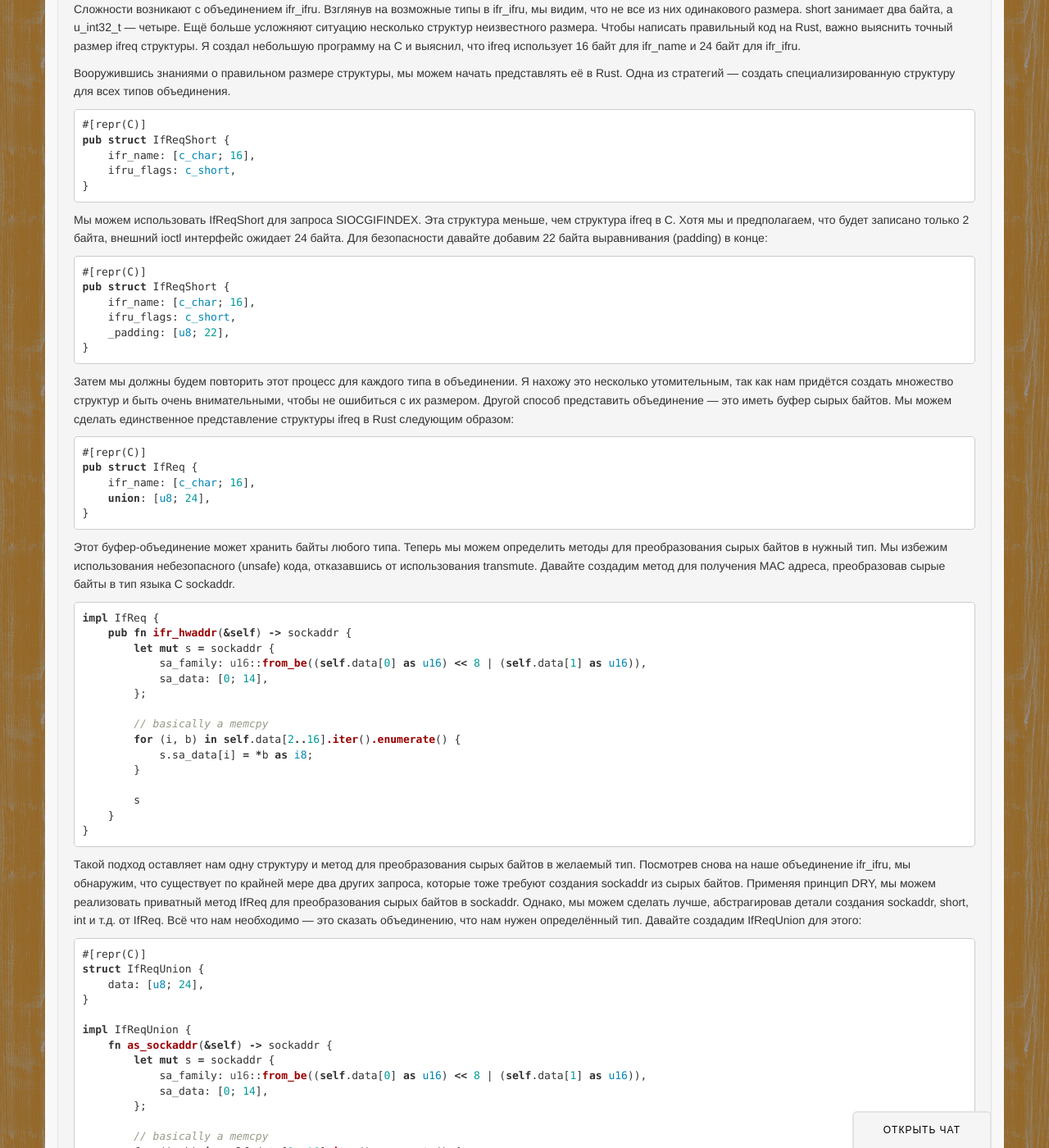
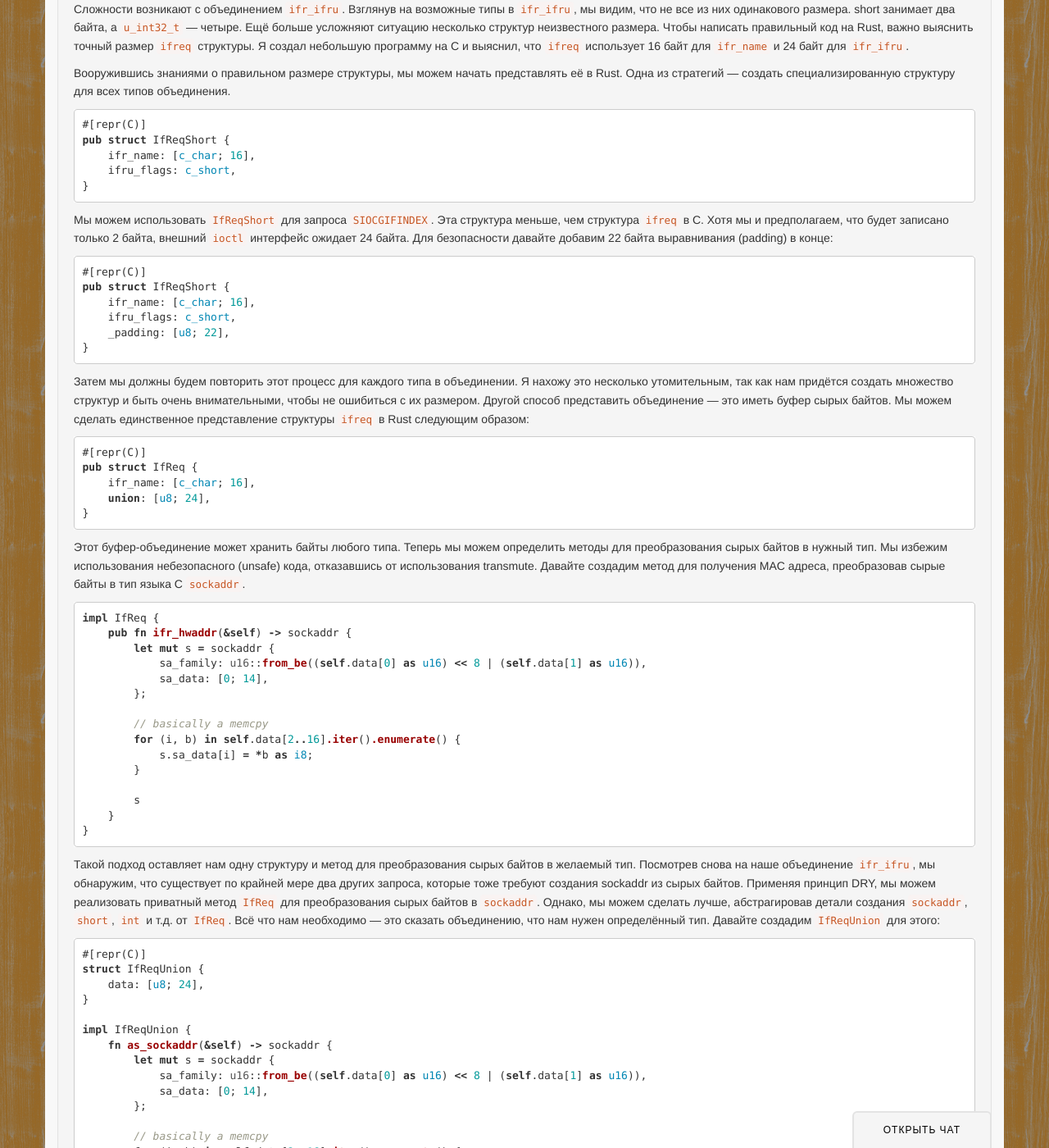
Before and after one commit to rust-lang-ru/rustycrate.ru, a Jekyll site: the page built from _posts/2016-04-18-working-with-c-unions-in-rust-ffi.md, in a window 1280 px wide and 1400 px high, scrolled down 975 px. Shown: the whole window at 82% size. Built offline with Jekyll 4.4.1, drawn with Linux system fonts in a browser that asks for light colours; nearby versions of some CDN libraries; Markdown is read by kramdown in place of the engine named in the settings; comment, search, counter and statistics services are not loaded; some of the changed text lies outside the part shown.

Commit message:
Огораживаем имена из кода

````diff
--- a/_posts/2016-04-18-working-with-c-unions-in-rust-ffi.md
+++ b/_posts/2016-04-18-working-with-c-unions-in-rust-ffi.md
@@ -22,8 +22,8 @@ excerpt: >
 
 Как пример, давайте получим MAC адрес, основанный на имени интерфейса. Перечислим действия, необходимые для его получения:
 - Указать тип запроса, который будет использоваться с ioctl. Если я хочу получить MAC (или аппаратный) адрес, я указываю SIOCGIFHWADDR.
-- Записать имя интерфейса (что-то типа eth0) в ifr_name.
-- Сделать запрос, используя ioctl. В результате удачного запроса данные запишутся в ifr_ifru.
+- Записать имя интерфейса (что-то типа eth0) в `ifr_name`.
+- Сделать запрос, используя ioctl. В результате удачного запроса данные запишутся в `ifr_ifru`.
 
 Если вас интересуют детали о получении MAC адреса, посмотрите эту [инструкцию](http://www.microhowto.info/howto/get_the_mac_address_of_an_ethernet_interface_in_c_using_siocgifhwaddr.html).
 
@@ -53,10 +53,10 @@ struct  ifreq {
 }
 ```
 
-Сложности возникают с объединением ifr_ifru. Взглянув на возможные типы в ifr_ifru, мы видим, что не все из них
-одинакового размера. short занимает два байта, а u_int32_t — четыре. Ещё больше усложняют ситуацию несколько структур
-неизвестного размера. Чтобы написать правильный код на Rust, важно выяснить точный размер ifreq структуры. Я создал
-небольшую программу на С и выяснил, что ifreq использует 16 байт для ifr_name и 24 байт для ifr_ifru.
+Сложности возникают с объединением `ifr_ifru`. Взглянув на возможные типы в `ifr_ifru`, мы видим, что не все из них
+одинакового размера. short занимает два байта, а `u_int32_t` — четыре. Ещё больше усложняют ситуацию несколько структур
+неизвестного размера. Чтобы написать правильный код на Rust, важно выяснить точный размер `ifreq` структуры. Я создал
+небольшую программу на С и выяснил, что `ifreq` использует 16 байт для `ifr_name` и 24 байт для `ifr_ifru`.
 
 Вооружившись знаниями о правильном размере структуры, мы можем начать представлять её в Rust. Одна из стратегий — создать
 специализированную структуру для всех типов объединения.
@@ -69,8 +69,8 @@ pub struct IfReqShort {
 }
 ```
 
-Мы можем использовать IfReqShort для запроса SIOCGIFINDEX. Эта структура меньше, чем структура ifreq в С. Хотя мы и
-предполагаем, что будет записано только 2 байта, внешний ioctl интерфейс ожидает 24 байта. Для безопасности давайте
+Мы можем использовать `IfReqShort` для запроса `SIOCGIFINDEX`. Эта структура меньше, чем структура `ifreq` в С. Хотя мы и
+предполагаем, что будет записано только 2 байта, внешний `ioctl` интерфейс ожидает 24 байта. Для безопасности давайте
 добавим 22 байта выравнивания (padding) в конце:
 
 ```rust
@@ -84,7 +84,7 @@ pub struct IfReqShort {
 
 Затем мы должны будем повторить этот процесс для каждого типа в объединении. Я нахожу это несколько утомительным, так как
 нам придётся создать множество структур и быть очень внимательными, чтобы не ошибиться с их размером. Другой способ
-представить объединение — это иметь буфер сырых байтов. Мы можем сделать единственное представление структуры ifreq в Rust следующим образом:
+представить объединение — это иметь буфер сырых байтов. Мы можем сделать единственное представление структуры `ifreq` в Rust следующим образом:
 
 ```rust
 #[repr(C)]
@@ -96,7 +96,7 @@ pub struct IfReq {
 
 Этот буфер-объединение может хранить байты любого типа. Теперь мы можем определить методы для преобразования сырых байтов
 в нужный тип. Мы избежим использования небезопасного (unsafe) кода, отказавшись от использования transmute. Давайте
-создадим метод для получения MAC адреса, преобразовав сырые байты в тип языка С sockaddr.
+создадим метод для получения MAC адреса, преобразовав сырые байты в тип языка С `sockaddr`.
 
 ```rust
 impl IfReq {
@@ -117,9 +117,9 @@ impl IfReq {
 ```
 
 Такой подход оставляет нам одну структуру и метод для преобразования сырых байтов в желаемый тип. Посмотрев снова на наше
-объединение ifr_ifru, мы обнаружим, что существует по крайней мере два других запроса, которые тоже требуют создания
-sockaddr из сырых байтов. Применяя принцип DRY, мы можем реализовать приватный метод IfReq для преобразования сырых байтов в sockaddr. Однако, мы можем сделать лучше, абстрагировав детали создания sockaddr, short, int и т.д. от IfReq. Всё что
-нам необходимо — это сказать объединению, что нам нужен определённый тип. Давайте создадим IfReqUnion для этого:
+объединение `ifr_ifru`, мы обнаружим, что существует по крайней мере два других запроса, которые тоже требуют создания
+sockaddr из сырых байтов. Применяя принцип DRY, мы можем реализовать приватный метод `IfReq` для преобразования сырых байтов в `sockaddr`. Однако, мы можем сделать лучше, абстрагировав детали создания `sockaddr`, `short`, `int` и т.д. от `IfReq`. Всё что
+нам необходимо — это сказать объединению, что нам нужен определённый тип. Давайте создадим `IfReqUnion` для этого:
 
 ```rust
 #[repr(C)]
@@ -157,7 +157,7 @@ impl IfReqUnion {
 ```
 
 Мы реализовали методы для каждого из типов, которые составляют объединение. Теперь, когда наши преобразования управляются
-IfReqUnion, мы можем реализовать методы IfReq следующим образом:
+`IfReqUnion`, мы можем реализовать методы `IfReq` следующим образом:
 
 ```rust
 #[repr(C)]
@@ -193,17 +193,17 @@ impl IfReq {
 }
 ```
 
-В итоге у нас есть две структуры. Во первых, IfReq, которая представляет структуру памяти ifreq в языке С. В ней мы
-реализуем метод для каждого типа ioctl запроса. Во вторых, у нас есть IfRequnion, которая управляет различными типами
-объединения ifr_ifru. Мы создадим метод для каждого типа, который нам нужен. Это менее трудоёмко, чем создание
+В итоге у нас есть две структуры. Во первых, `IfReq`, которая представляет структуру памяти `ifreq` в языке С. В ней мы
+реализуем метод для каждого типа `ioctl` запроса. Во вторых, у нас есть `IfRequnion`, которая управляет различными типами
+объединения `ifr_ifru`. Мы создадим метод для каждого типа, который нам нужен. Это менее трудоёмко, чем создание
 специализированной структуры для каждого типа объединения, и предоставляет лучший интерфейс, чем преобразование типа в
-самой IfReq.
+самой `IfReq`.
 
 Вот более полный готовый [пример](https://github.com/hjr3/carp-rs/blob/5d56a62b1a698949a7252db637d3fbeadbb62e3b/src/mac.rs
 ). Предстоит ещё немного работы, но тесты проходят, и в коде реализуется описанная выше концепция.
 
-Будьте осторожны, этот подход не идеален. В случае ifreq нам повезло, что ifr_name содержит 16 байтов и выровнено по
-границе слова. Если бы ifr_name не было выровнено по границе четырёхбайтного слова, мы столкнулись бы с проблемой. Тип
+Будьте осторожны, этот подход не идеален. В случае `ifreq` нам повезло, что `ifr_name` содержит 16 байтов и выровнено по
+границе слова. Если бы `ifr_name` не было выровнено по границе четырёхбайтного слова, мы столкнулись бы с проблемой. Тип
 нашего объединения [u8; 24], которое выравнивается по границе одного байта. У типа размером 24 байта было бы другое
 выравнивание. Вот короткий пример иллюстрирующий проблему. Допустим, у нас есть С-структура, содержащая следующее
 объединение:
````
